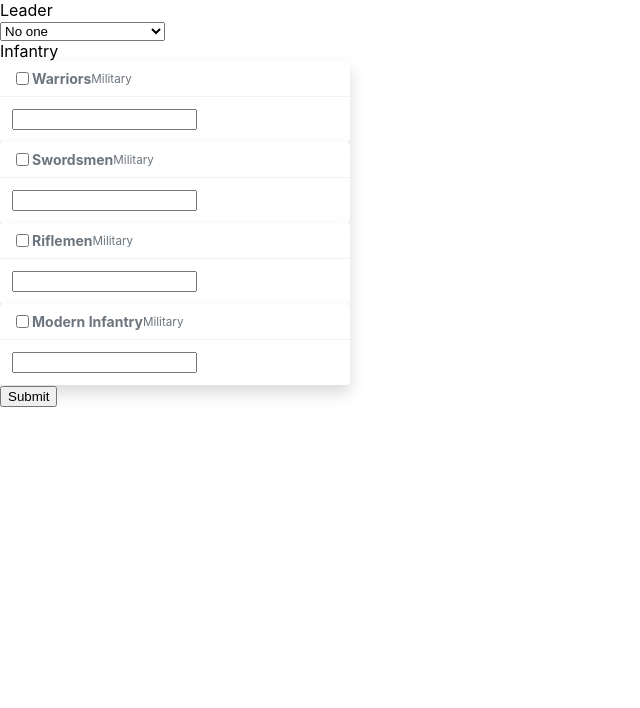
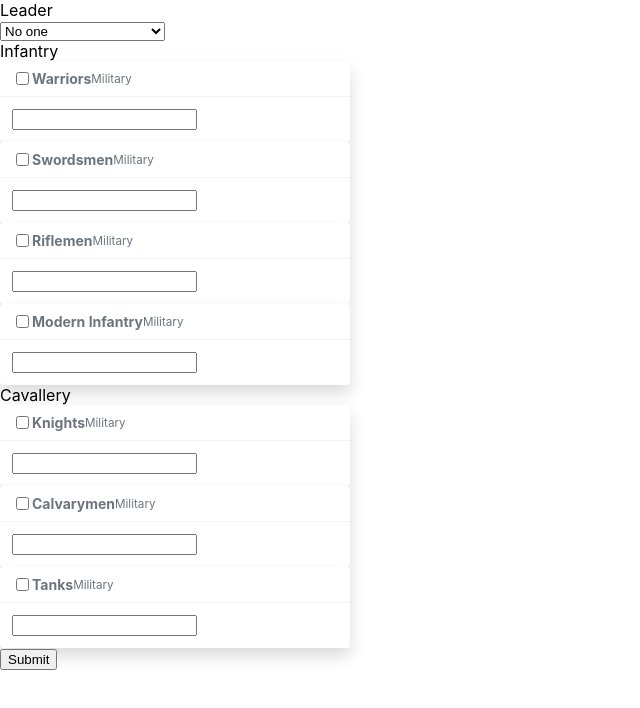
Before and after one commit to dragopi/TTA, a React (Create React App) app: page / in a window 1280 px wide. Shown: the top 708 px of the page, without its empty margins (0-640 px from the left). Built offline with nearby package versions, Linux system fonts and the light colour scheme; the HTML template or start-up script is replaced by a standard one.

Commit message:
Add FilterCategory

```diff
--- a/src/App.tsx
+++ b/src/App.tsx
@@ -1,7 +1,7 @@
 import React from 'react';
 import logo from './logo.svg';
 import './App.css';
-import { CardItem, FilterLeaders } from './TTAUI';
+import { CardItem, FilterCategory, FilterLeaders } from './TTAUI';
 import { Form } from "./Forms";
 
 function App() {
@@ -13,7 +13,7 @@ function App() {
         render={() => (
           <React.Fragment>
 
-<FilterLeaders />
+        <FilterLeaders />
 
         <div className="card">
             <div className="card-header">
@@ -27,6 +27,13 @@ function App() {
             </div>
         </div>
 
+          <FilterCategory descr="Cavallery" render={() => (
+            <div className="d-flex">
+              <CardItem code="MCA01" />
+              <CardItem code="MCA02" />
+              <CardItem code="MCA03" />
+            </div>
+          )} />
 
           </React.Fragment>
         )}
--- a/src/TTAUI.tsx
+++ b/src/TTAUI.tsx
@@ -124,6 +124,40 @@ export class FilterLeaders extends React.Component<FLeadersProps, FLeadersState>
     }
 }
 
+
+
+type FilterCategoryProps =  {
+    descr: string;
+
+    render: () => React.ReactNode;
+}
+
+type FilterCategoryState = {
+    //card: TTACard;
+    //onBoard: boolean;
+    //needToken: boolean;
+    //tokens: number;
+}
+
+
+export class FilterCategory extends React.Component<FilterCategoryProps, FilterCategoryState> {
+    state: FLeadersState = {};
+
+    render() {
+
+        return (
+            <div className="card">
+                <div className="card-header">
+                    {this.props.descr}
+                </div>
+                <div className="card-body d-flex">
+                    {this.props.render()}
+                </div>
+            </div>
+        );
+    }
+}
+
 /*
             <div className="toast">
                 <div className="toast-header">
```
